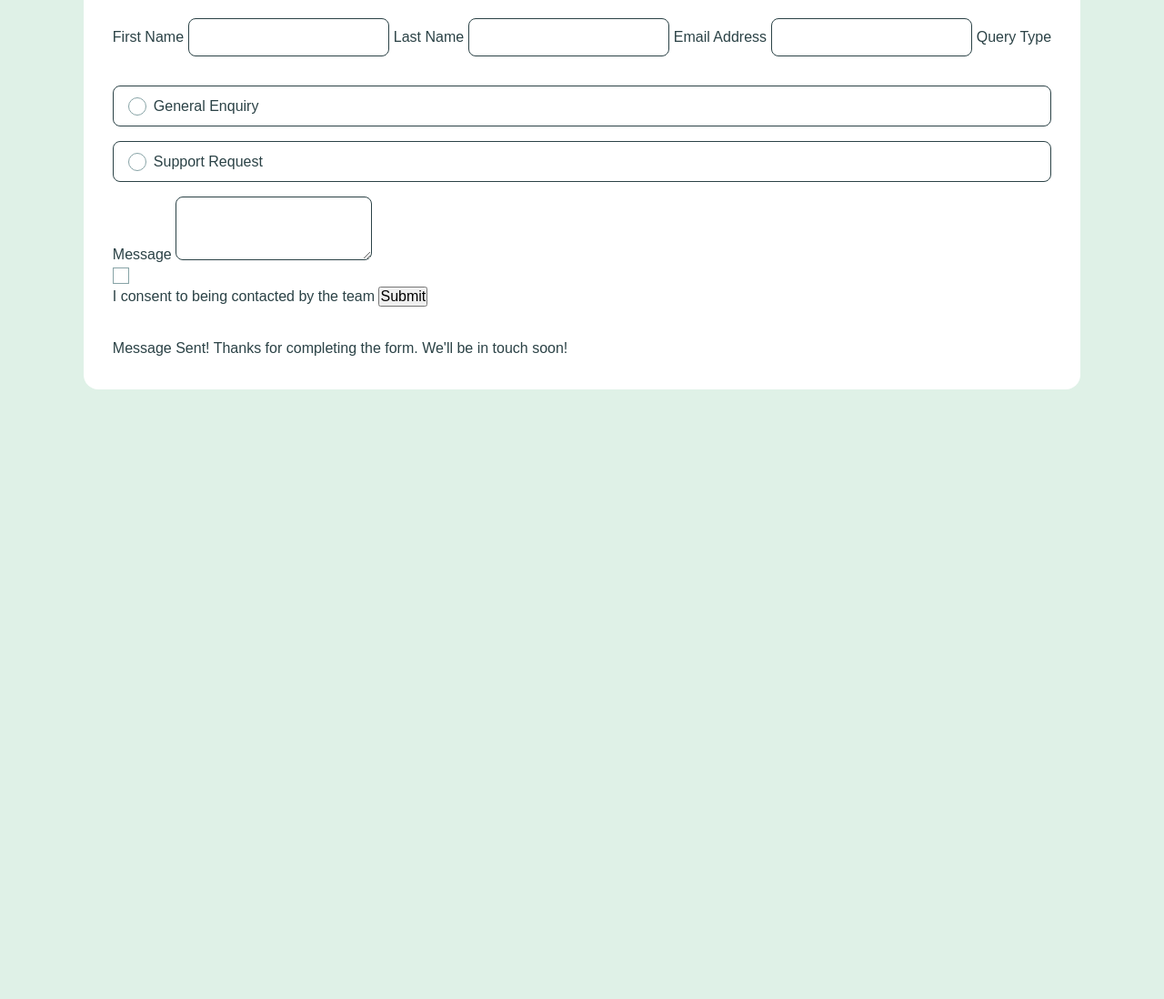
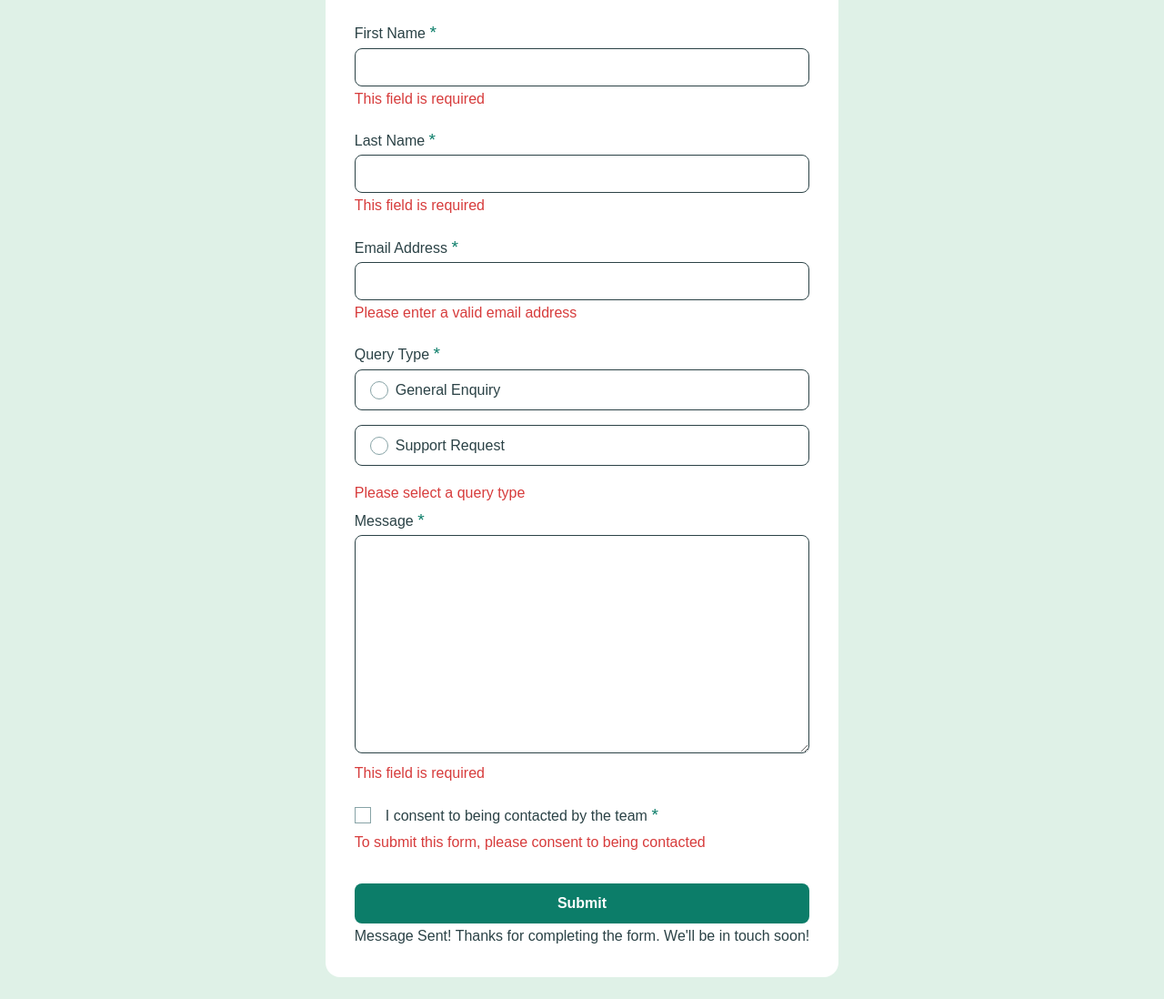
Before and after one commit to Aboubakr06/contact-form-main, a plain HTML site: page index.html in a window 1280 px wide. Shown: the part 100-1198 px from the top of the page at 91% size. Before the commit the page ends 800 px from the top, so only its background shows below. Drawn offline with Linux system fonts and the light colour scheme; a web font is replaced by a local one.

Commit message:
update index.html and style.css

```diff
--- a/index.html
+++ b/index.html
@@ -19,47 +19,90 @@
     <main>
       <form>
         <h1>Contact Us</h1>
-        <label for="firstName">First Name</label>
-        <input type="text" name="firstName" id="firstName" class="borderStyle">
+        <div class="inputsFlex">
+          <div>
+            <label for="firstName">First Name <span>*</span></label>
+            <input
+              type="text"
+              name="firstName"
+              id="firstName"
+              class="borderStyle"
+            />
             <p class="error">This field is required</p>
+          </div>
 
-        <label for="firstName">Last Name</label>
-        <input type="text" name="lastName" id="lastName" class="borderStyle">
+          <div>
+            <label for="firstName">Last Name <span>*</span></label>
+            <input
+              type="text"
+              name="lastName"
+              id="lastName"
+              class="borderStyle"
+            />
             <p class="error">This field is required</p>
+          </div>
+        </div>
 
-        <label for="emailAdress">Email Address</label>
-        <input type="email" name="emailAdress" id="emailAdress" class="borderStyle">
+        <div class="emailCont">
+        <label for="emailAdress">Email Address <span>*</span></label>
+        <input
+          type="email"
+          name="emailAdress"
+          id="emailAdress"
+          class="borderStyle"
+        />
         <p class="error">Please enter a valid email address</p>
+      </div>
 
-        <label for="queryType">Query Type</label>
-        <div>
+        <label for="queryType">Query Type <span>*</span></label>
+        <div class="radioFlex">
           <div class="radioCont">
-          <img class="radioChecked" src="./assets/images/icon-radio-selected.svg" alt="select radio">
+            <img
+              class="radioChecked"
+              src="./assets/images/icon-radio-selected.svg"
+              alt="select radio"
+            />
             <div class="radioBtn"></div>
             <label for="generalEnquiry">General Enquiry</label>
           </div>
+
           <div class="radioCont">
-          <img class="radioChecked" src="./assets/images/icon-radio-selected.svg" alt="select radio">
+            <img
+              class="radioChecked"
+              src="./assets/images/icon-radio-selected.svg"
+              alt="select radio"
+            />
             <div class="radioBtn"></div>
             <label for="supportRequest">Support Request</label>
           </div>
         </div>
+
         <p class="error">Please select a query type</p>
 
-      <label for="message">Message</label>
-      <textarea name="message" id="message" class="borderStyle">
-
-      </textarea>
+        <label for="message">Message <span>*</span></label>
+        <textarea name="message" id="message" class="borderStyle"> </textarea>
         <p class="error">This field is required</p>
 
-      <img class="checkboxChecked" src="./assets/images/icon-checkbox-check.svg" alt="select radio">
+        <div class="checkboxCont">
+          <img
+            class="checkboxChecked"
+            src="./assets/images/icon-checkbox-check.svg"
+            alt="select radio"
+          />
           <div class="checkboxBtn"></div>
-      <label for="consent">I consent to being contacted by the team</label>
+          <label for="consent"
+            >I consent to being contacted by the team <span>*</span></label
+          >
+        </div>
+        <p class="error">
+          To submit this form, please consent to being contacted
+        </p>
 
-      <p class="error">To submit this form, please consent to being contacted</p>
-      <input type="submit" value="Submit">
+        <input type="submit" value="Submit" />
 
-      <p>Message Sent! Thanks for completing the form. We'll be in touch soon!</p>
+        <p>
+          Message Sent! Thanks for completing the form. We'll be in touch soon!
+        </p>
       </form>
     </main>
     <script src="script.js"></script>
--- a/style.css
+++ b/style.css
@@ -89,7 +89,8 @@ body {
 }
 
 .error {
-    display: none;
+
+    color: var(--clr-red);
 }
 
 main {
@@ -105,11 +106,25 @@ form {
     padding: 2rem;
 }
 
+.inputsFlex div,
+.emailCont,
+.checkboxCont {
+    margin-top: 1rem;
+}
+
+.radioflex,
+.emailCont{
+    margin-bottom: 1rem;
+}
 
 form input {
-    margin-bottom: 2rem;
+    width: 100%;
 }
 
+label span {
+    color: var(--clr-green-600);
+    font-size: 1.2rem;
+}
 
 h1 {
     margin-bottom: 2rem;
@@ -142,6 +157,12 @@ h1 {
     border-radius: 50%;
 }
 
+.checkboxCont{
+    display: flex;
+    align-items: center;
+    gap: 1rem;
+}
+
 .checkboxChecked {
     display: none;
 }
@@ -152,15 +173,9 @@ h1 {
     border: 1px solid var(--clr-grey-500);
 }
 
-/*
-.radioCont input[type="radio"] {
-    margin: 0;
-}
-
 textarea {
     width: 100%;
     height: 15rem;
-    margin-bottom: 2rem;
 }
 
 form input[type="submit"] {
@@ -176,7 +191,7 @@ form input[type="submit"] {
     justify-content: center;
     font-weight: var(--fw-bold);
 }
-*/
+
 @media (min-width: 431px) {
 
 }
```
Lines whose indentation alone changed are shown as unchanged.
